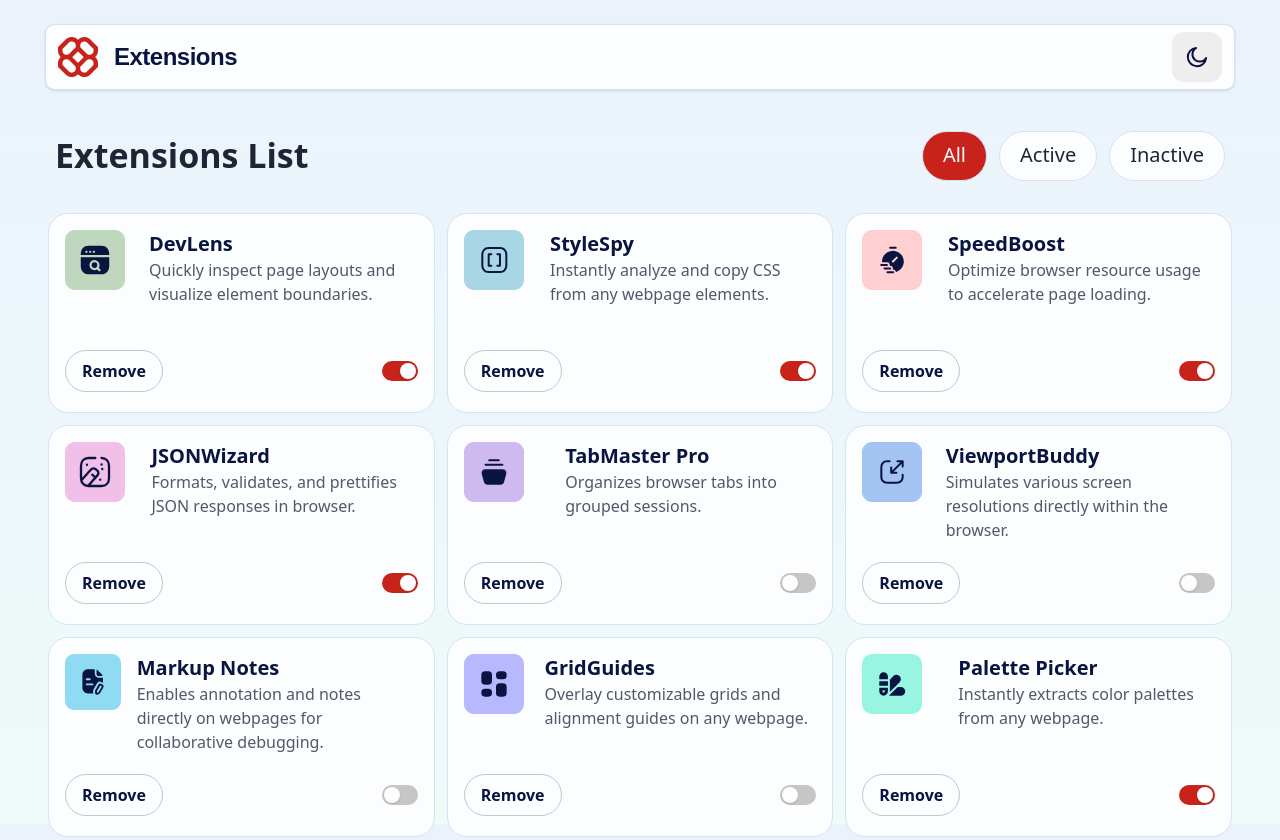
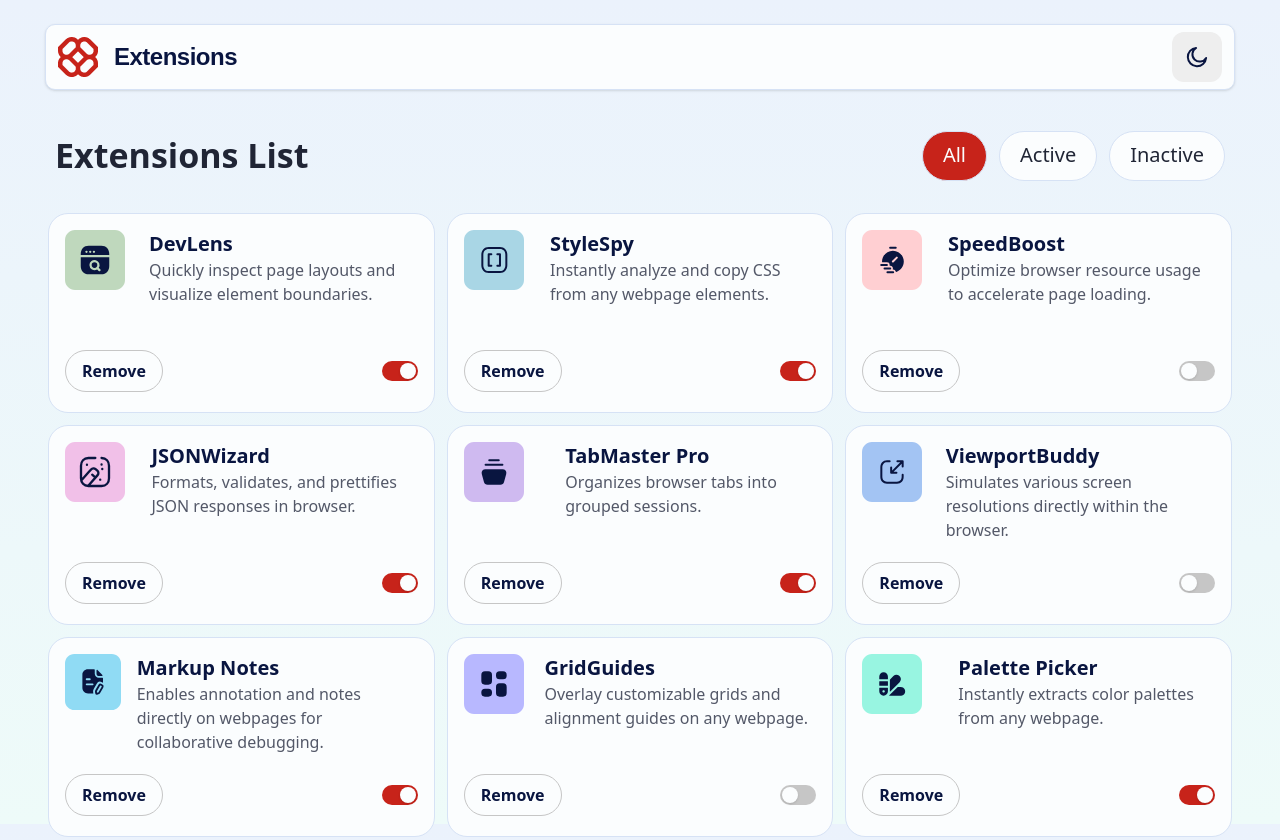
Before and after one commit to Dusan-Milekic/Browser-extension-manager-UI, a website: page index.html in a window 1280 px wide. Shown: the top 840 px of the page. Drawn offline with Linux system fonts and the light colour scheme.

Commit message:
dataCards changed order of active cards-default

```diff
--- a/dataCards.js
+++ b/dataCards.js
@@ -43,7 +43,7 @@ let Info = [
   "Enhanced developer console with advanced logging and debugging.",
 ];
 
-let active = [1, 1, 1, 1, 0, 0, 0, 0, 1, 0, 1, 0];
+let active = [1, 1, 0, 1, 1, 0, 1, 0, 1, 1, 0, 1];
 
 let AllCards = new Map();
 
```
Also changed, not shown: index.html (+0 -5 lines).
